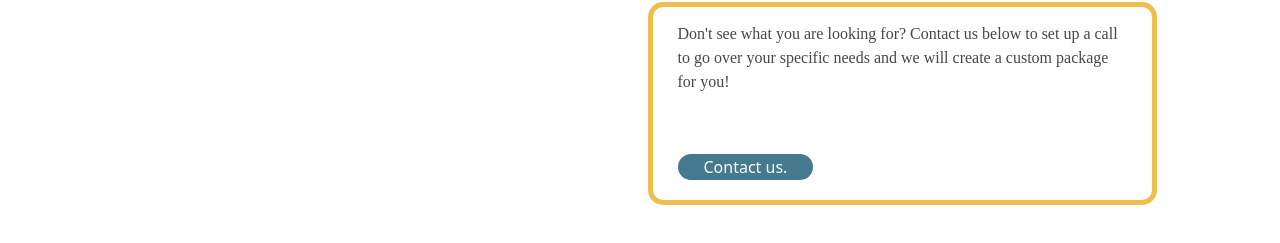
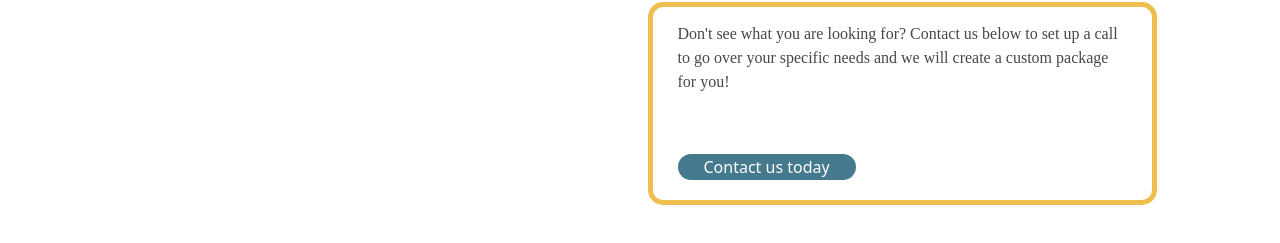
Before and after one commit to rhkearns/streamlined_1, a React (Create React App) app: page /packages in a window 1280 px wide. Shown: the part 1255-1498 px from the top of the page. Built offline with nearby package versions, Linux system fonts and the light colour scheme; a web font is replaced by a local one.

Commit message:
custom pacakge button

```diff
--- a/src/pages/Packages/Packages.jsx
+++ b/src/pages/Packages/Packages.jsx
@@ -82,7 +82,7 @@ const Packages = () => {
 							target="_blank"
 							rel="noopener noreferrer"
 						>
-							Contact us.
+							Contact us today
 						</a>
 					</button>
 					</div>
```
